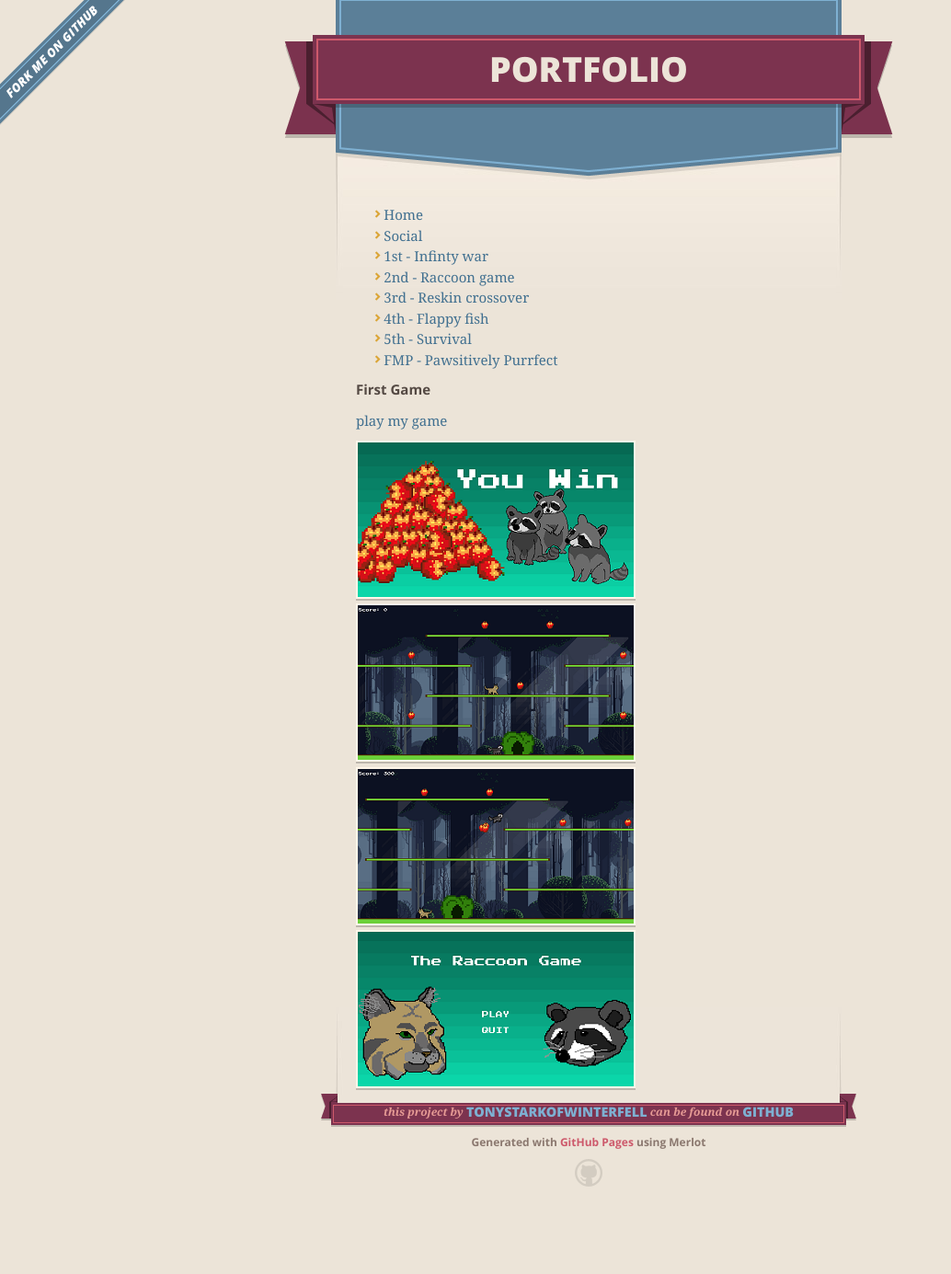
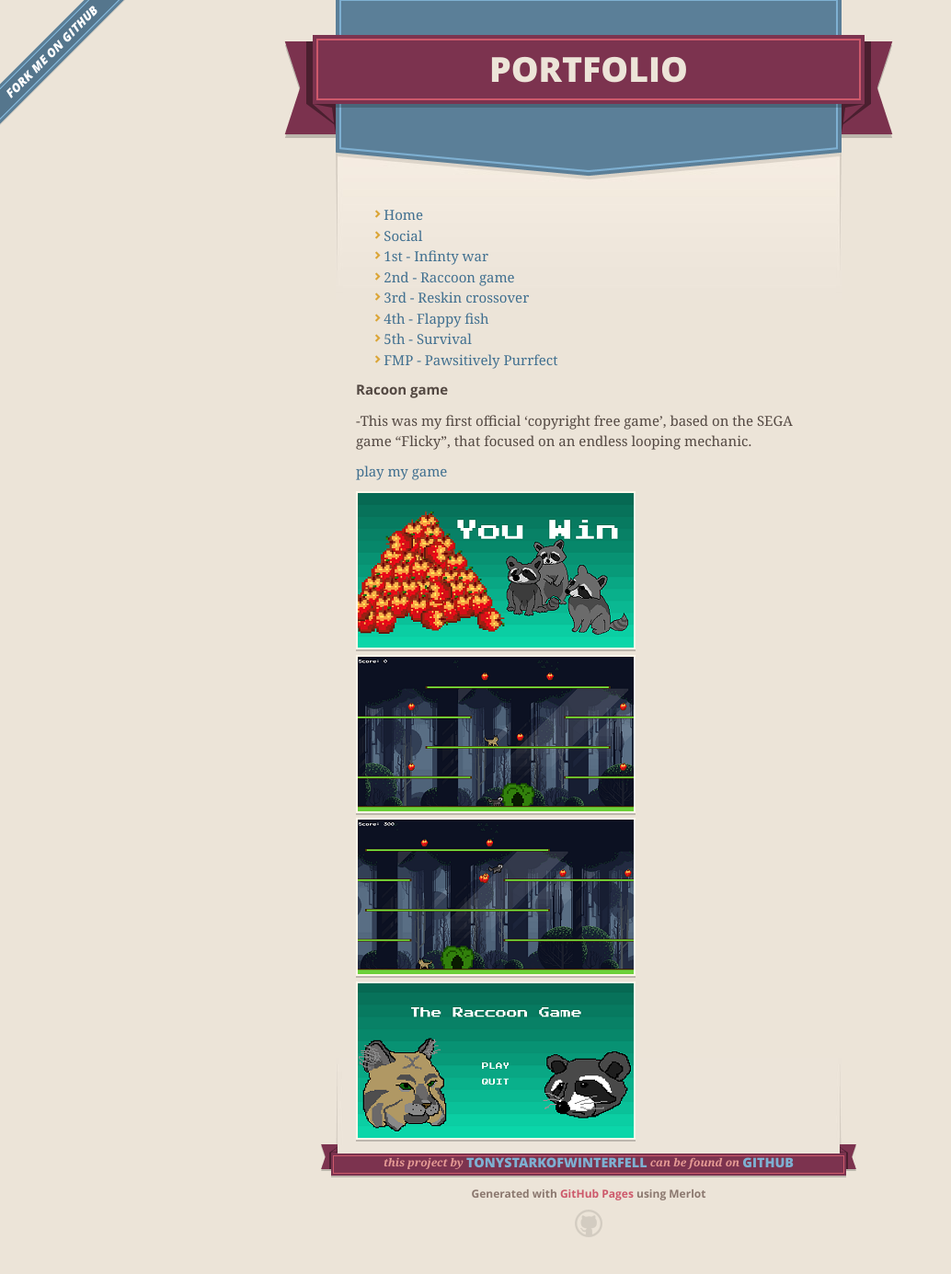
Before and after one commit to TonyStarkOfWinterfell/portfolio, a Jekyll site: the page built from 2nd.md, in a window 1280 px wide. Shown: the whole page at 92% size, without its empty margins (0-1034 px from the left). Built offline with Jekyll 4.4.1, drawn with Linux system fonts in a browser that asks for light colours; our own code applies the rules of GitHub Pages for plain Markdown files; the repository's description, which GitHub fills in, is left out; before the commit the page ends 1330 px from its top, so only the background shows below that.

Commit message:
Update 2nd.md

```diff
--- a/2nd.md
+++ b/2nd.md
@@ -1,19 +1,21 @@
-# First Game
+# Racoon game
+
+-This was my first official 'copyright free game', based on the SEGA game "Flicky", that focused on an endless looping mechanic.
 
 [play my game](https://tonystarkofwinterfell.github.io/RacWebgLink/)
 
 
  <div>
-      <a class="example-image-link" href="assets/Gallery/EndScene.png" data-lightbox="example-set" data-title="Click the right half of the image to move forward.">
+      <a class="example-image-link" href="assets/Gallery/EndScene.png" data-lightbox="example-set" data-title="The screen for beating the game/level">
         <img class="example-image" src="assets/Gallery/EndScene_thumb.png" alt=""/>
   </a>
-      <a class="example-image-link" href="assets/Gallery/Game lvl1.png" data-lightbox="example-set" data-title="Or press the right arrow on your keyboard.">
+      <a class="example-image-link" href="assets/Gallery/Game lvl1.png" data-lightbox="example-set" data-title="The bobcat enemy">
         <img class="example-image" src="assets/Gallery/Game lvl1_thumb.png" alt="" />
   </a>
-      <a class="example-image-link" href="assets/Gallery/PickUp.png" data-lightbox="example-set" data-title="The next image in the set is preloaded as you're viewing.">
+      <a class="example-image-link" href="assets/Gallery/PickUp.png" data-lightbox="example-set" data-title="The player collecting the necessary apples">
         <img class="example-image" src="assets/Gallery/PickUp_thumb.png" alt="" />
   </a>
-      <a class="example-image-link" href="assets/Gallery/TitleScreen.png" data-lightbox="example-set" data-title="Click anywhere outside the image or the X to the right to close.">
+      <a class="example-image-link" href="assets/Gallery/TitleScreen.png" data-lightbox="example-set" data-title="Title screen">
         <img class="example-image" src="assets/Gallery/TitleScreen_thumb.png" alt="" />
   </a>
     </div>
```
